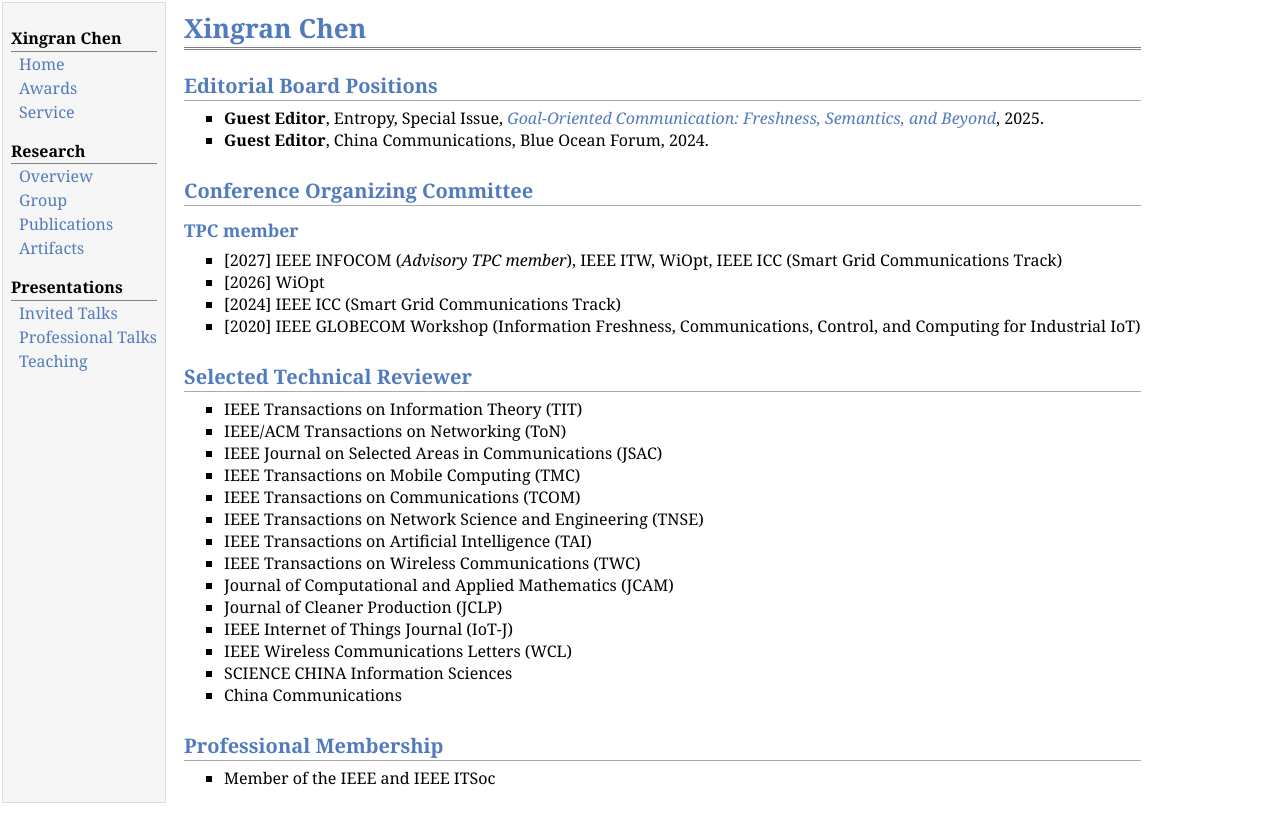
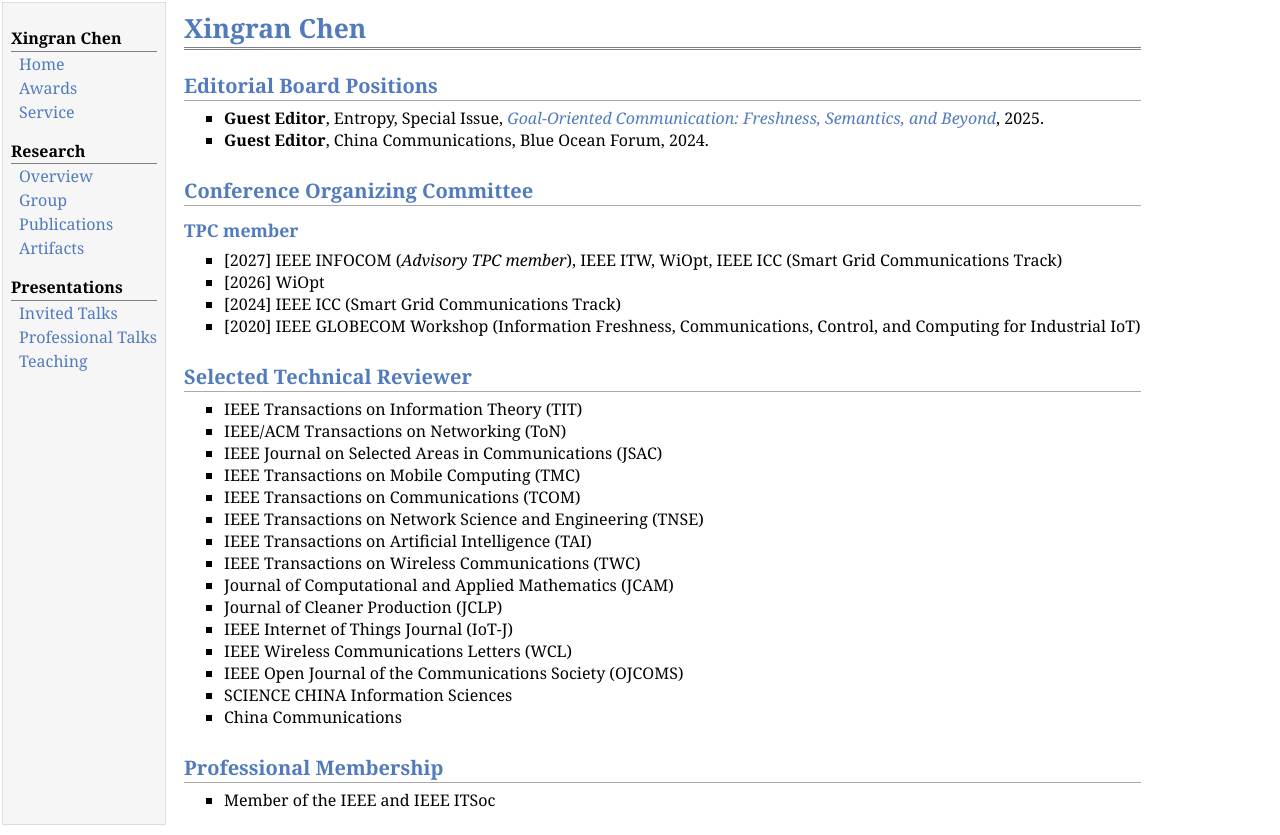
Before and after one commit to xingranchen/xingranchen.github.io, a plain HTML site: page CXR_Service.html in a window 1280 px wide. Before the commit the page ends 813 px from the top, so only its background shows below. Drawn offline with Linux system fonts and the light colour scheme.

Commit message:
Update CXR_Service.html

```diff
--- a/CXR_Service.html
+++ b/CXR_Service.html
@@ -67,6 +67,7 @@ try {
 <li> Journal of Cleaner Production (JCLP) </li>
 <li>IEEE Internet of Things Journal (IoT-J)</li>
 <li>IEEE Wireless Communications Letters (WCL)</li>
+<li> IEEE Open Journal of the Communications Society (OJCOMS)</li>
 <li>SCIENCE CHINA Information Sciences</li>
 <li> China Communications </li>
 </ul>
```
